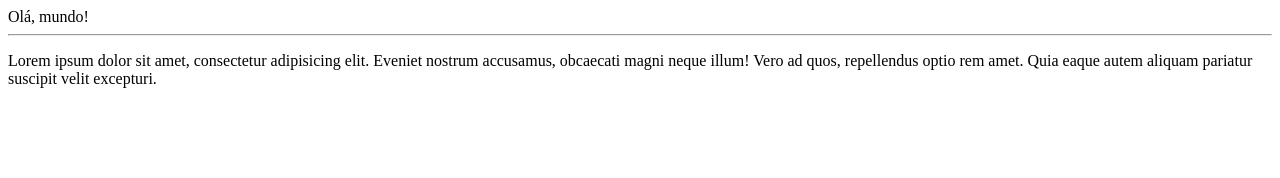
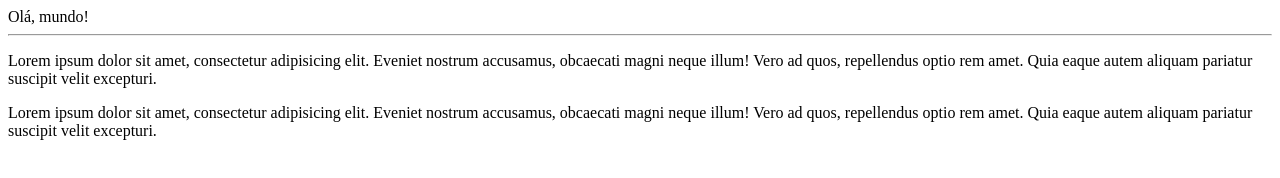
Before and after one commit to hemanueli160-commits/Ola-mundo-, a plain HTML site: page SITE-exemplo/index.html in a window 1280 px wide. Drawn offline with Linux system fonts and the light colour scheme.

Commit message:
adicionei um paragrafo

```diff
--- a/SITE-exemplo/index.html
+++ b/SITE-exemplo/index.html
@@ -9,5 +9,6 @@
     <hi1>Olá, mundo!</h1>
         <hr>
         <p>Lorem ipsum dolor sit amet, consectetur adipisicing elit. Eveniet nostrum accusamus, obcaecati magni neque illum! Vero ad quos, repellendus optio rem amet. Quia eaque autem aliquam pariatur suscipit velit excepturi.</p>
+        <p>Lorem ipsum dolor sit amet, consectetur adipisicing elit. Eveniet nostrum accusamus, obcaecati magni neque illum! Vero ad quos, repellendus optio rem amet. Quia eaque autem aliquam pariatur suscipit velit excepturi.</p>
 </body>
 </html>
```
